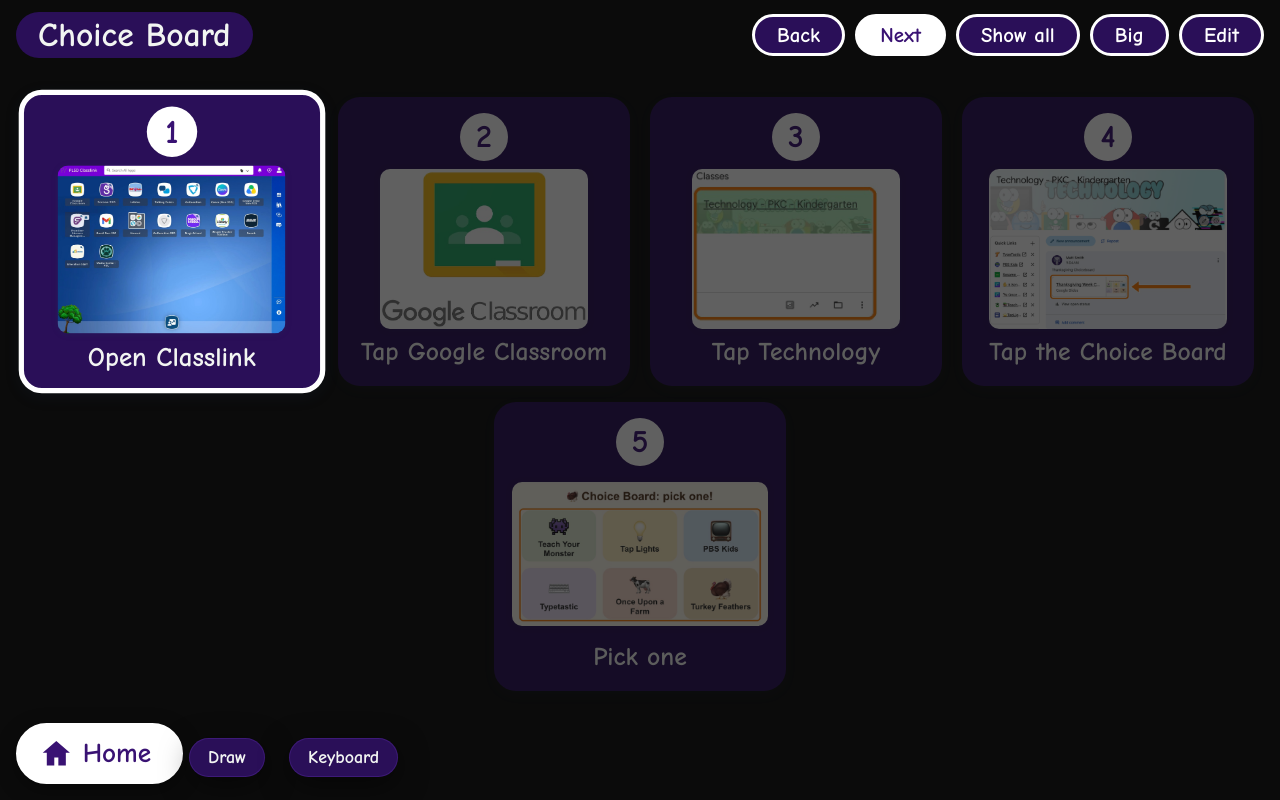
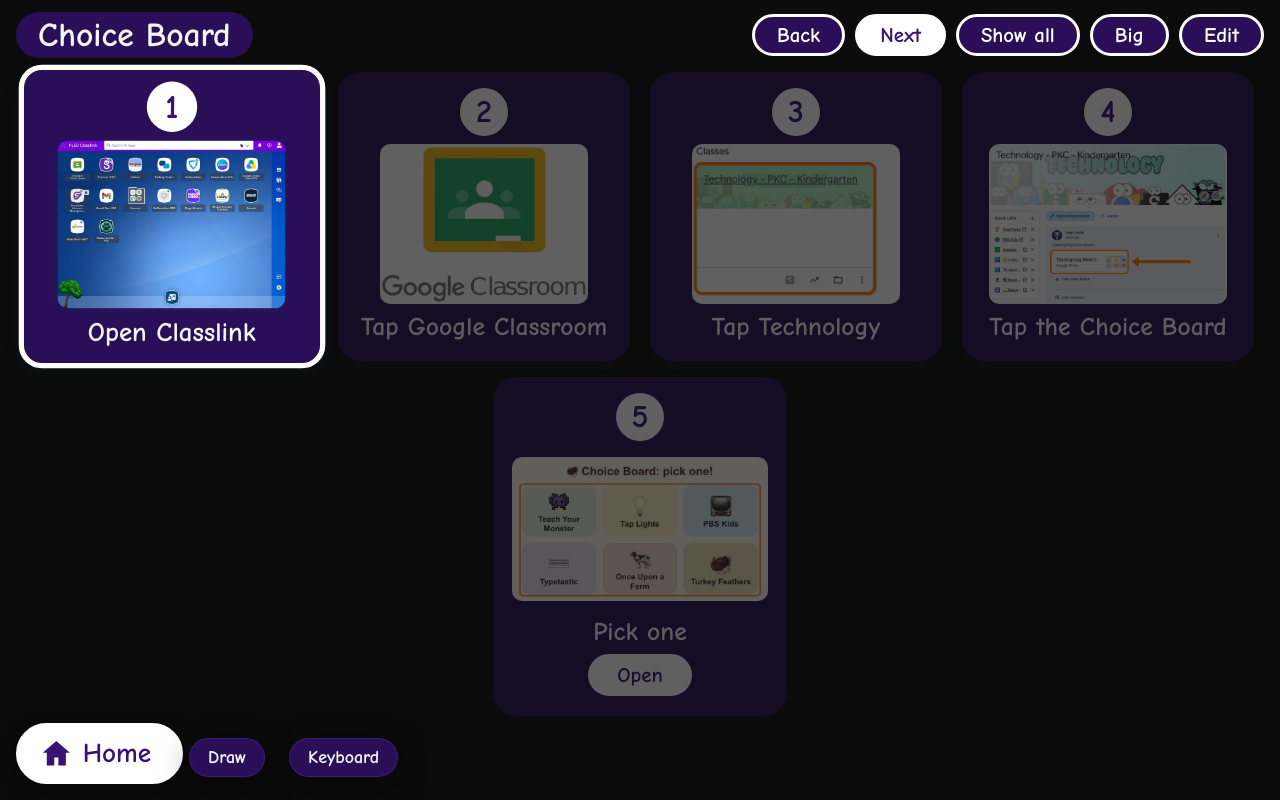
Before and after one commit to smithpick/smithpick.github.io, a plain HTML site: page index.html in a window 1280 px wide. Both pictures are taken after a click on the button "Choice Board". Drawn offline with Linux system fonts and the light colour scheme; a web font is replaced by a local one.

Commit message:
Guide steps can link out; Choice Board Pick one opens the slide
Co-Authored-By: Claude Opus 5.5 <noreply@anthropic.com>
Claude-Session: https://claude.ai/code/session_015iDRFKfqdGxz38EcxorBAW

```diff
--- a/guides.js
+++ b/guides.js
@@ -5,6 +5,7 @@
 //   { label: "Short label", type: "guide", guide: "<guide id>" }
 //
 // Pictures go in guides/<guide id>/1.jpg, 2.jpg, ...
+// Optional on a step: link: "https://..." makes that step's picture (and an Open button) open the page.
 // Optional practice: "page.html" adds a Practice button to the guide, and a Steps button on that page.
 // Public repo: no student names, class lists, or class codes in screenshots or text.
 
@@ -18,7 +19,7 @@ const GUIDES = [
       { img: "guides/2026-11-11-teach-your-monster/1.jpg", say: "Tap Google Classroom" },
       { img: "guides/2026-11-11-teach-your-monster/2.jpg", say: "Tap Technology" },
       { img: "guides/2026-11-23-choice-board/1.jpg", say: "Tap the Choice Board" },
-      { img: "guides/2026-11-23-choice-board/2.jpg", say: "Pick one" }
+      { img: "guides/2026-11-23-choice-board/2.jpg", say: "Pick one", link: "https://docs.google.com/presentation/d/19czg1aMIvAXk5d72q3IF7mgucqQdpOa36Fav-xCBa2I/present?slide=id.cb_slide" }
     ]
   },
   {
--- a/index.html
+++ b/index.html
@@ -137,6 +137,12 @@
   .ghint { display:none; text-align:center; font-size:clamp(18px, 2.8vh, 28px); font-weight:700; }
   .guide.editing .ghint { display:block; }
   .guide.editing #gBack, .guide.editing #gNext, .guide.editing #gAll, .guide.editing #gBig, .guide.editing #gPrac { display:none !important; }
+  /* steps with a link: picture and Open button open it */
+  .gstep.haslink .gpic { cursor:pointer; }
+  .gopen { font-family:var(--font); font-size:clamp(18px, 2.6vh, 28px); font-weight:700; border-radius:999px; padding:6px 26px; cursor:pointer;
+           border:3px solid var(--accent); background:var(--accent); color:var(--onaccent); }
+  .gwall.editing .gopen { display:none; }
+  .gwall.big .gopen { font-size:clamp(22px, 3.6vh, 38px); }
   /* Big: one picture at a time */
   .gwall.big .gstep { display:none; }
   .gwall.big .gstep.on { display:flex; width:min(92vw, 1400px); height:100%; transform:none; border-color:transparent; }
@@ -637,6 +643,14 @@
       d.querySelector('.gsay').textContent = st.say || '';
       d.dataset.key = st.img || String(i);
       d.onclick = () => gWall.classList.contains('editing') ? gToggleHide(d) : gGo(gSteps.indexOf(d));
+      // A step with link: tapping its picture (or the Open button) opens that page in a new tab.
+      if (st.link) {
+        d.classList.add('haslink');
+        const go = e => { if (gWall.classList.contains('editing')) return; e.stopPropagation(); gGo(gSteps.indexOf(d)); window.open(presentUrl(st.link), '_blank', 'noopener'); };
+        d.querySelector('.gpic').onclick = go;
+        const ob = document.createElement('button'); ob.className = 'gopen'; ob.textContent = 'Open'; ob.onclick = go;
+        d.appendChild(ob);
+      }
       gWall.appendChild(d);
     });
     gAllSteps = Array.from(gWall.children); gCur = 0;
```
Also changed, not shown: 1 other file.
